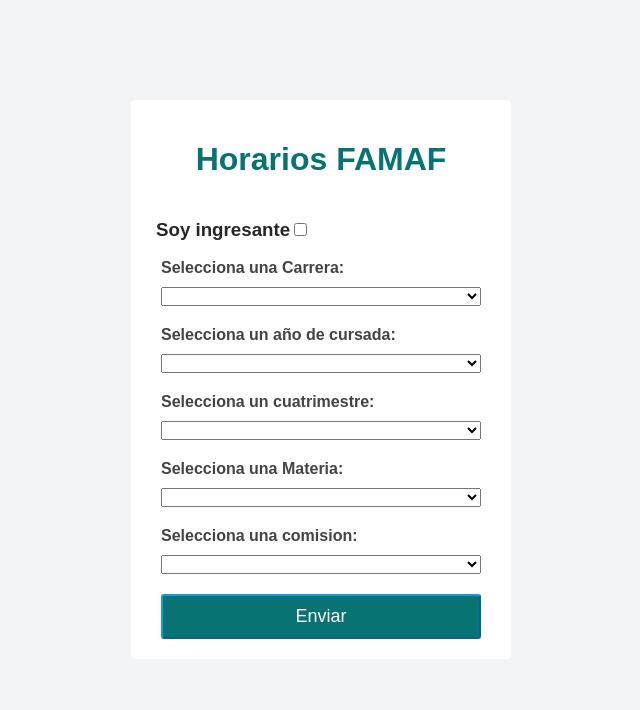
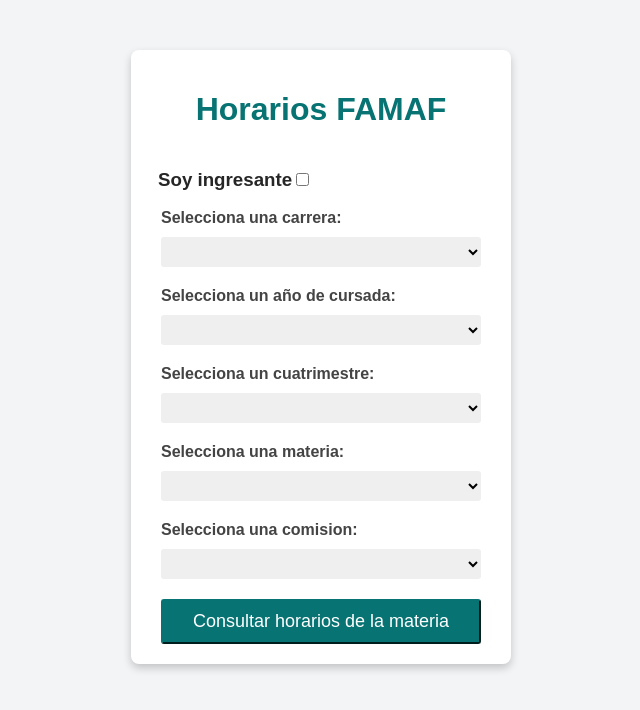
Before and after one commit to Joaquinunc/horariosFAMAF, a React (Create React App) app: page / in a window 1280 px wide. Shown: the top 710 px of the page, without its empty margins (319-959 px from the left). Built offline with nearby package versions, Linux system fonts and the light colour scheme.

Commit message:
ADD detalles CSS

```diff
--- a/src/App.css
+++ b/src/App.css
@@ -1,11 +1,12 @@
 .App {
   font-family: Arial, Helvetica, sans-serif;
-  margin-top: 100px;
+  margin-top: 50px;
   margin-left: 450px;
   margin-right: 450px;
   padding: 20px;
-  border-radius: 4px;
+  border-radius: 8px;
   background-color: white;
+  box-shadow: 0 4px 8px rgba(0, 0, 0, 0.2);
 }
 
 .Title{
@@ -16,7 +17,7 @@
 .subT{
   display:flex;
   flex-direction: row;
-  margin-left: 5px;
+  margin-left: 7px;
   color:#262626;
 }
 .elements{
@@ -48,9 +49,21 @@
   cursor:pointer;
   padding: 10px;
   border-radius: 3px;
-  border-color: rgb(14, 153, 234);
+  border-color:  rgb(7, 115, 115) ;
 }
 
+.selector{
+  height: 30px;
+  font-size: medium;
+  border: none;
+  border-radius: 3px;
+  padding-left: 10px;
+}
+
+.button:hover{
+  background-color: rgb(10, 153, 153);
+  border-color: rgb(10, 153, 153);
+}
 .App-logo {
   height: 40vmin;
   pointer-events: none;
--- a/src/App.js
+++ b/src/App.js
@@ -36,8 +36,8 @@
       <form className='elements'>
           {!ingreso &&(
             <div className='campos'>
-              <label className='etiqueta'>Selecciona una Carrera:</label>
-              <select value={carrera} onChange={(e) => setCarrera(e.target.value)}>
+              <label className='etiqueta'>Selecciona una carrera:</label>
+              <select className='selector' value={carrera} onChange={(e) => setCarrera(e.target.value)}>
                 <option value="" disabled hidden required></option>
                 <OptMap items={Carreras}/>
               </select>
@@ -47,7 +47,7 @@
           {!ingreso &&(
             <div className='campos'>
               <label className='etiqueta'>Selecciona un año de cursada:</label>
-              <select value={Anio} onChange={(e) => setAnio(e.target.value)}>
+              <select  className='selector' value={Anio} onChange={(e) => setAnio(e.target.value)}>
                 <option value="" disabled hidden required></option>
                 <OptMap items={Anios}/>
               </select>
@@ -57,7 +57,7 @@
           {!ingreso &&(
             <div className='campos'>
               <label className='etiqueta'>Selecciona un cuatrimestre:</label>
-              <select value={Cuatrimestre} onChange={(e) => setCuatrimestre(e.target.value)}>
+              <select  className='selector' value={Cuatrimestre} onChange={(e) => setCuatrimestre(e.target.value)}>
                 <option value="" disabled hidden></option>
                 <OptMap items={Cuatrimestres}/>
               </select>
@@ -66,8 +66,8 @@
 
           {!ingreso &&(
             <div className='campos'>
-              <label className='etiqueta'>Selecciona una Materia:</label>
-              <select value={materia} onChange={(e) => setMateria(e.target.value)}>
+              <label className='etiqueta'>Selecciona una materia:</label>
+              <select  className='selector' value={materia} onChange={(e) => setMateria(e.target.value)}>
                 <option value="" disabled hidden></option>
                 <OptMap items={Materias}/>
               </select>
@@ -76,12 +76,12 @@
 
           <div className='campos'>
             <label className='etiqueta'>Selecciona una comision:</label>
-            <select value={comision} onChange={(e) => setComision(e.target.value)}>
+            <select  className='selector' value={comision} onChange={(e) => setComision(e.target.value)}>
               <option value="" disabled hidden></option>
               <OptMap items={Comisiones}/>
             </select>
           </div>
-          <button className='button'>Enviar</button>
+          <button className='button'>Consultar horarios de la materia</button>
 
       </form>
     </div>
```
